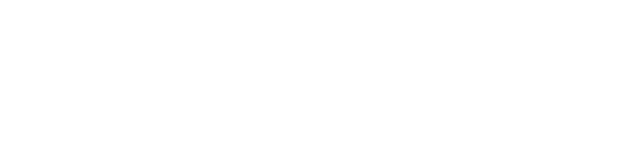
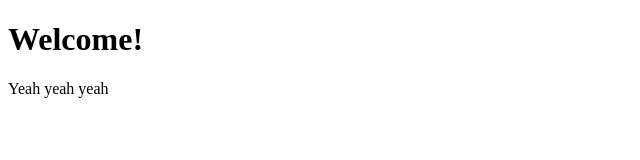
Before and after one commit to nicolerue/test-file, a plain HTML site: page index.html in a window 1280 px wide. Shown: the whole page, without its empty margins (0-640 px from the left). Drawn offline with Linux system fonts and the light colour scheme.

Commit message:
Added heading and paragraph

```diff
--- a/index.html
+++ b/index.html
@@ -7,6 +7,8 @@
   <title>Document</title>
 </head>
 <body>
+  <h1>Welcome!</h1>
+  <p>Yeah yeah yeah</p>
 
 </body>
 </html>
```
